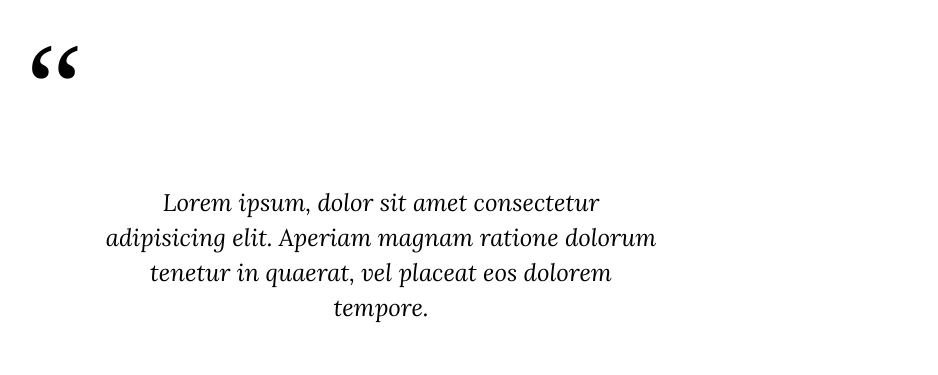
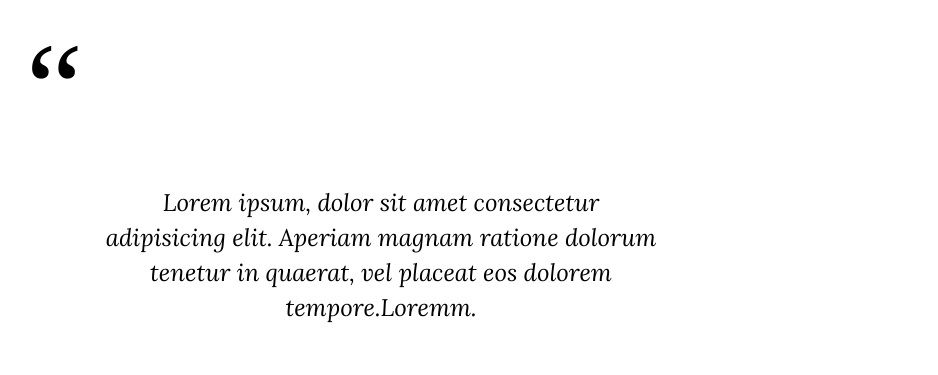
Before and after one commit to DylanTanakaMadawo/grace-abound, a React (Create React App) app: page / in a window 1280 px wide. Shown: the part 802-1177 px from the top of the page, without its empty margins (259-1197 px from the left). Built offline with nearby package versions, Linux system fonts and the light colour scheme.

Commit message:
commiting

```diff
--- a/src/comps/Pages/Scriptures/Scripture.js
+++ b/src/comps/Pages/Scriptures/Scripture.js
@@ -7,7 +7,7 @@ const Scripture = () => {
             <div className="daily-scripture">
                 <blockquote>
                     <p className='scripture'>
-                        Lorem ipsum, dolor sit amet consectetur adipisicing elit. Aperiam magnam ratione dolorum tenetur in quaerat, vel placeat eos dolorem tempore.
+                        Lorem ipsum, dolor sit amet consectetur adipisicing elit. Aperiam magnam ratione dolorum tenetur in quaerat, vel placeat eos dolorem tempore.Loremm.
                      </p>
                 </blockquote>
                 <p className='verse'>
```
